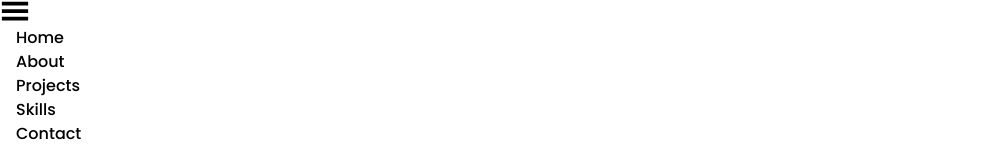
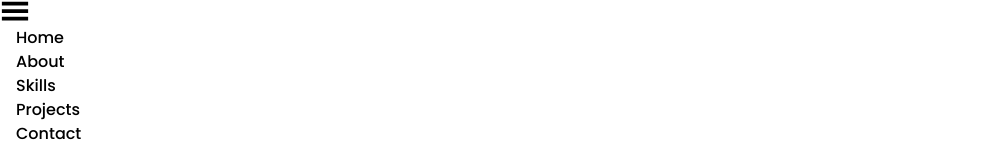
Before and after one commit to patboy04/my-portfolio, a React (Vite) app: page / in a window 1280 px wide. Shown: the part 174-319 px from the top of the page, without its empty margins (0-987 px from the left). Built offline with nearby package versions, Linux system fonts and the light colour scheme.

Commit message:
optimized styling in some pages

```diff
--- a/src/App.jsx
+++ b/src/App.jsx
@@ -3,6 +3,8 @@ import Navbar from './components/Navbar'
 import Home from './components/Home'
 import About from './components/About'
 import Skills from './components/Skills'
+import Projects from './components/Projects'
+import Contact from './components/Contact'
 
 const App = () => {
   return (
@@ -11,6 +13,9 @@ const App = () => {
       <Home />
       <About />
       <Skills />
+      <Projects />
+      <Contact />
+
     </>
   )
 }
--- a/src/components/About.jsx
+++ b/src/components/About.jsx
@@ -3,11 +3,11 @@ import myImg from "../assets/me.jpg"
 
 const About = () => {
   return (
-    <div name='about' className='w-full bg-white flex flex-col justify-center lg:flex-row '>
+    <div name='about' className='w-full min-h-screen bg-white flex flex-col justify-center lg:flex-row '>
         <img src={myImg} className='px-20 mt-32 self-center md:px-60 lg:w-[40vw] lg:p-0 lg:m-20'/>
         <div className='lg:py-20 lg:pt-40 lg:text-3xl lg:my-32'>
             <h1 className='text-2xl text-center mt-20 pb-10 text-[#059669] md:text-5xl lg:mt-0'>John Patrick M. Lacsamana</h1>
-            <p className='text-base p-1 pb-10 text-center text-[#059669] md:text-xl md:mx-20 lg:text-2xl '>Hi! I'm John Patrick Lacsamana, A Computer Science Graduate from the University
+            <p className='text-base p-1 pb-10 text-center text-[#059669] md:text-xl md:mx-20 lg:text-xl '>Hi! I'm John Patrick Lacsamana, A Computer Science Graduate from the University
                 of Santo Tomas. I specialize in software and web development. I like building mobile and web-apps and I'm also interested in
                 Machine Learning </p>
         </div>
--- a/src/components/Home.jsx
+++ b/src/components/Home.jsx
@@ -4,14 +4,14 @@ import { Link } from 'react-scroll';
 
 const Home = () => {
   return (
-    <div name='home' className='w-full h-screen bg-[#D1FAE5]'>
+    <div name='home' className='w-full min-h-screen bg-[#D1FAE5]'>
         <div className='w-full h-screen mx-auto px-8 flex flex-col justify-center'>
             <h1 className='text-4xl sm:text-7xl py-4'>Hi! I'm Patrick</h1>
             <h2 className='text-lg sm:text-3xl py-3'>I have a passion for</h2>
             <h1 className='text-4xl sm:text-7xl sm:max-w-[60vw] text-[#059669] py-4'>Software and Web Development</h1>
             <div>
               <Link to="about" smooth={true} duration={500} >
-                <button className='w-[150px] border-2 border-[#059669] rounded-lg py-4 my-4 flex justify-center items-center gap-2 hover:bg-[#059669] hover:text-lg duration-200'>
+                <button className='w-[150px] border-2 border-[#059669] rounded-lg py-4 my-4 flex justify-center items-center gap-2 hover:bg-[#059669] hover:scale-110 duration-200'>
                   About Me
                   <CiCircleInfo size={30}/>
                 </button>
--- a/src/components/Navbar.jsx
+++ b/src/components/Navbar.jsx
@@ -31,8 +31,16 @@ const Navbar = () => {
                         Skills
                     </Link>
                 </li>
-                <li>Projects</li>
-                <li>Contact</li>
+                <li>
+                    <Link to="projects" smooth={true} duration={500}>
+                        Projects
+                    </Link>
+                </li>
+                <li>
+                    <Link to="contact" smooth={true} duration={500}>
+                        Contact
+                    </Link>
+                </li>
                 <li>
                     <a href='https://github.com/patboy04'>
                         <FaGithub size={25}/>
@@ -53,11 +61,31 @@ const Navbar = () => {
                 }
             </div>
             <ul className={showMobileNavbar ? "md:hidden bg-white absolute top-100 left-0 w-[100vw] h-[75vh] flex flex-col justify-center items-center" : "hidden"}>
-                <li className='text-5xl py-4 hover:text-6xl duration-300'>Home</li>
-                <li className='text-5xl py-4 hover:text-6xl duration-300'>About</li>
-                <li className='text-5xl py-4 hover:text-6xl duration-300'>Projects</li>
-                <li className='text-5xl py-4 hover:text-6xl duration-300'>Skills</li>
-                <li className='text-5xl py-4 hover:text-6xl duration-300'>Contact</li>
+                <li className='text-5xl py-4 hover:text-6xl duration-300'>
+                    <Link to="home" smooth={true} duration={500}>
+                        Home
+                    </Link>
+                </li>
+                <li className='text-5xl py-4 hover:text-6xl duration-300'>
+                    <Link to="about" smooth={true} duration={500}>
+                        About
+                    </Link>
+                </li>
+                <li className='text-5xl py-4 hover:text-6xl duration-300'>
+                    <Link to="skills" smooth={true} duration={500}>
+                        Skills
+                    </Link>
+                </li>
+                <li className='text-5xl py-4 hover:text-6xl duration-300'>
+                    <Link to="projects" smooth={true} duration={500}>
+                        Projects
+                    </Link>
+                </li>
+                <li className='text-5xl py-4 hover:text-6xl duration-300'>
+                    <Link to="contact" smooth={true} duration={500}>
+                        Contact
+                    </Link>
+                </li>
                 <div className='flex'>
                     <li>
                         <a href='https://github.com/patboy04' >
--- a/src/components/Skills.jsx
+++ b/src/components/Skills.jsx
@@ -10,38 +10,38 @@ import flutter from "../assets/flutter.png"
 
 const Skills = () => {
   return (
-    <div name='skills' className='w-full bg-[#D1FAE5] flex flex-col py-4 md:py-20'>
+    <div name='skills' className='w-full min-h-screen bg-[#D1FAE5] flex flex-col py-4 md:py-20'>
         <h1 className='text-center text-4xl sm:text-7xl py-2 md:py-8 text-[#059669]'>My Skills</h1>
-        <div className='grid grid-cols-2 grid-rows-4 lg:grid-cols-4 lg:grid-rows-2 gap-6 lg:gap-y-10 justify-items-center px-16 lg:px-10 py-8 lg:py-5'>
-            <div className='shadow-md shadow-[#059669] hover:scale-110 duration-500 overflow-hidden'>
+        <div className='grid grid-cols-2 grid-rows-4 xl:grid-cols-4 xl:grid-rows-2 gap-6 lg:gap-y-10 justify-items-center px-16 lg:px-10 py-8 lg:py-5'>
+            <div className='shadow-md shadow-[#059669] hover:scale-110 duration-500 p-2'>
                 <img src={html} className='w-28'/>
                 <h6>HTML</h6>
             </div>
-            <div className='shadow-md shadow-[#059669] hover:scale-110 duration-500'>
+            <div className='shadow-md shadow-[#059669] hover:scale-110 duration-500 p-2'>
                 <img src={css} className='w-28'/>
                 <h6>CSS</h6>
             </div>
-            <div className='shadow-md shadow-[#059669] hover:scale-110 duration-500'>
+            <div className='shadow-md shadow-[#059669] hover:scale-110 duration-500 p-2'>
                 <img src={js} className='w-28'/>
                 <h6>JAVASCRIPT</h6>
             </div>
-            <div className='shadow-md shadow-[#059669] hover:scale-110 duration-500'>
+            <div className='shadow-md shadow-[#059669] hover:scale-110 duration-500 p-2'>
                 <img src={react} className='w-28'/>
                 <h6>REACT</h6>
             </div>
-            <div className='shadow-md shadow-[#059669] hover:scale-110 duration-500'>
+            <div className='shadow-md shadow-[#059669] hover:scale-110 duration-500 p-2'>
                 <img src={firebase} className='w-28'/>
                 <h6>Firebase</h6>
             </div>
-            <div className='shadow-md shadow-[#059669] hover:scale-110 duration-500'>
+            <div className='shadow-md shadow-[#059669] hover:scale-110 duration-500 p-2'>
                 <img src={java} className='w-28'/>
                 <h6>Java</h6>
             </div>
-            <div className='shadow-md shadow-[#059669] hover:scale-110 duration-500'>
+            <div className='shadow-md shadow-[#059669] hover:scale-110 duration-500 p-2'>
                 <img src={flutter} className='w-28'/>
                 <h6>Flutter</h6>
             </div>
-            <div className='shadow-md shadow-[#059669] hover:scale-110 duration-500'>
+            <div className='shadow-md shadow-[#059669] hover:scale-110 duration-500 p-2'>
                 <img src={mysql} className='w-28'/>
                 <h6>MYSQL</h6>
             </div>
```
